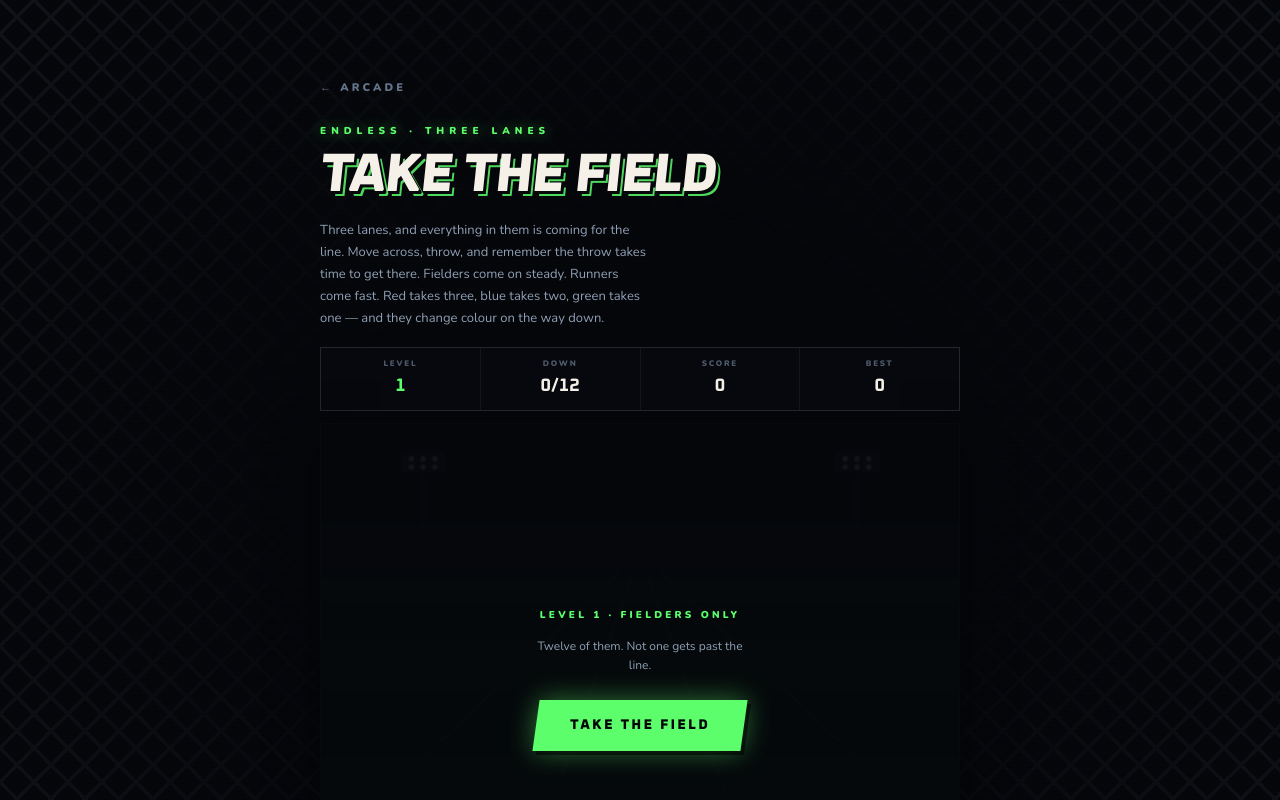
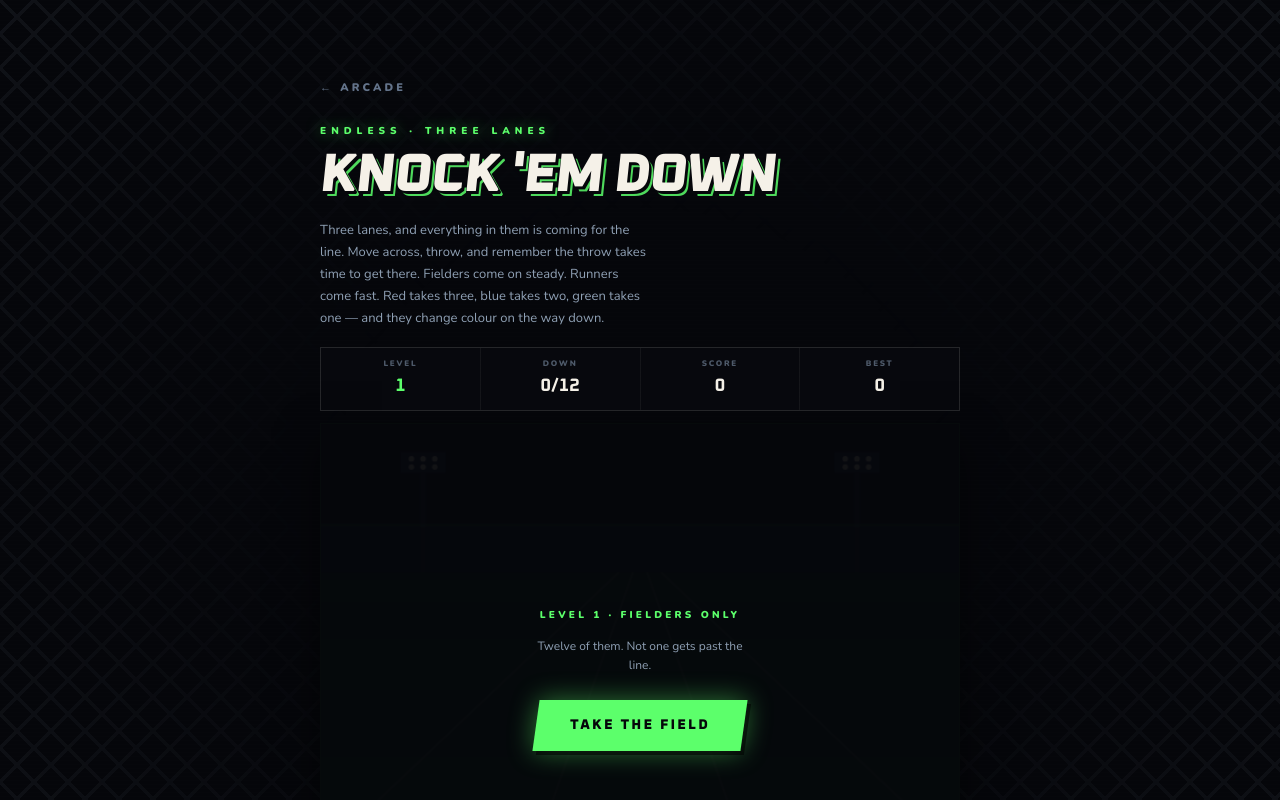
Before and after one commit to N8Nuks/grassrootsfantasy, a Next.js app: page /games/fielding in a window 1280 px wide. Shown: the top 800 px of the page. Built offline with nearby package versions, Linux system fonts and the light colour scheme.

Commit message:
Rename the game to Knock 'em Down

```diff
--- a/app/games/fielding/FieldingClient.tsx
+++ b/app/games/fielding/FieldingClient.tsx
@@ -588,7 +588,7 @@ export default function FieldingClient() {
             </button>
             {level >= 6 && (
               <div style={{ marginTop: '10px' }}>
-                <ArcadeShare lines={[`Take the Field — level ${level} of ${MAX_LEVEL}`]} />
+                <ArcadeShare lines={[`Knock 'em Down — level ${level} of ${MAX_LEVEL}`]} />
               </div>
             )}
           </div>
@@ -610,7 +610,7 @@ export default function FieldingClient() {
             </button>
             {level >= 6 && (
               <div style={{ marginTop: '10px' }}>
-                <ArcadeShare lines={[`Take the Field — cleared level ${level} of ${MAX_LEVEL}`]} />
+                <ArcadeShare lines={[`Knock 'em Down — cleared level ${level} of ${MAX_LEVEL}`]} />
               </div>
             )}
           </div>
@@ -627,7 +627,7 @@ export default function FieldingClient() {
               Twelve levels and not one of them got past you. Well done!
             </p>
             <div style={{ marginTop: '16px' }}>
-              <ArcadeShare lines={[`Take the Field — all ${MAX_LEVEL} levels, nothing past me`]} />
+              <ArcadeShare lines={[`Knock 'em Down — all ${MAX_LEVEL} levels, nothing past me`]} />
             </div>
             <button className="ar-btn fd-ghost" onClick={() => beginLevel(1)} style={{ marginTop: '10px' }}>
               <span>Start again</span>
--- a/app/games/fielding/page.tsx
+++ b/app/games/fielding/page.tsx
@@ -5,7 +5,7 @@ const NEON = '#5CFF6B'
 
 export default function Fielding() {
   return (
-    <ArcadeShell neon={NEON} eyebrow="Endless · Three lanes" title="Take the Field">
+    <ArcadeShell neon={NEON} eyebrow="Endless · Three lanes" title="Knock 'em Down">
       <FieldingClient />
     </ArcadeShell>
   )
```
